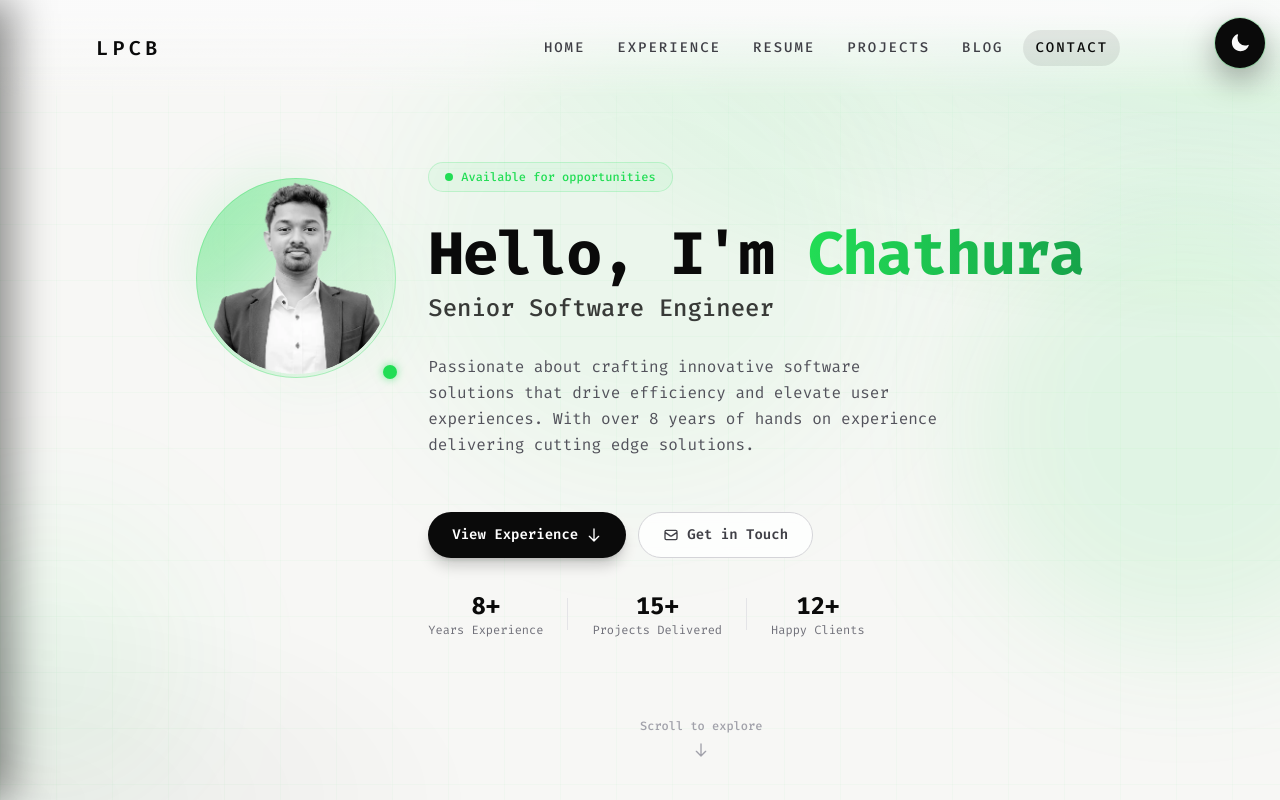
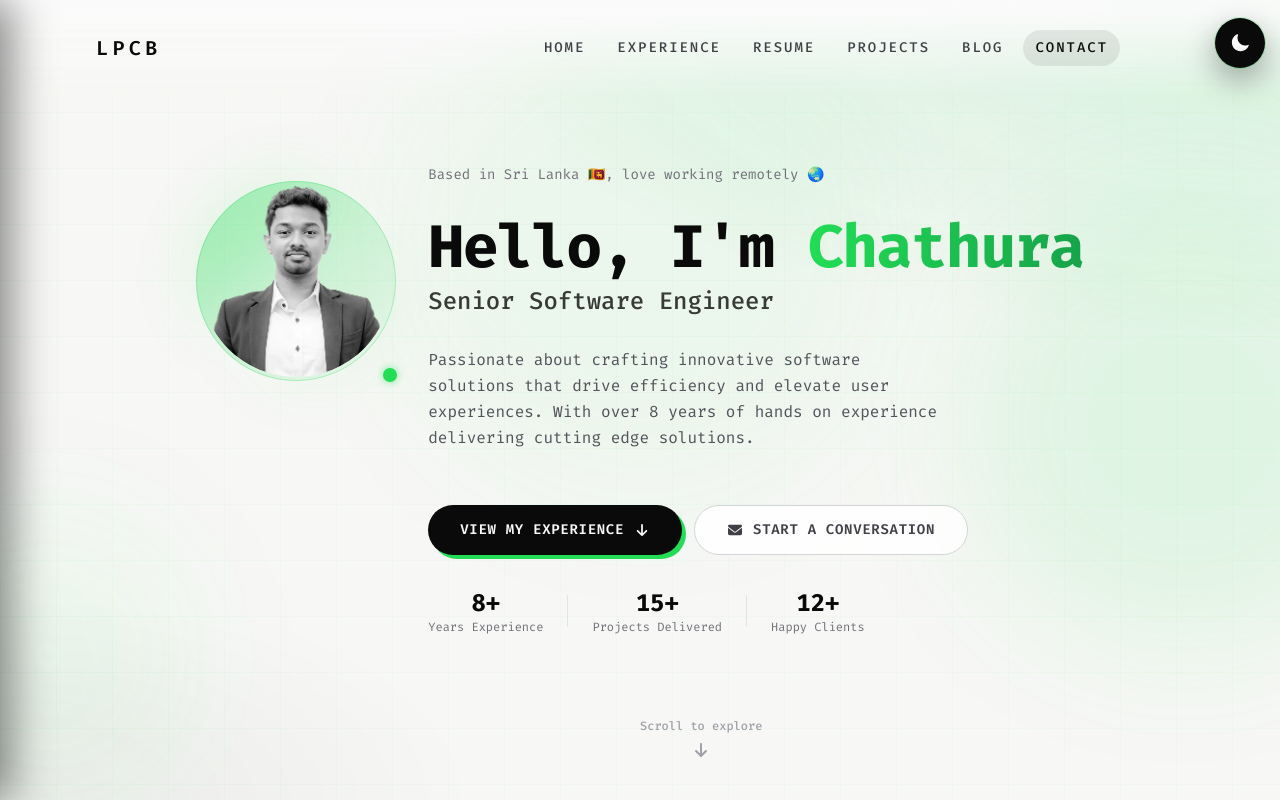
Before and after one commit to ChathuraLiyanapathirana/personal-pp, a Next.js app: page / in a window 1280 px wide. Shown: the top 800 px of the page. Built offline with nearby package versions, Linux system fonts and the light colour scheme; no server answers.

Commit message:
feat(update-content): change the behaviour

```diff
--- a/src/components/sections/HelloSection.tsx
+++ b/src/components/sections/HelloSection.tsx
@@ -1,4 +1,6 @@
 import React from "react";
+import { FontAwesomeIcon } from "@fortawesome/react-fontawesome";
+import { faArrowDown, faEnvelope, faLocationDot, faLocationCrosshairs } from "@fortawesome/free-solid-svg-icons";
 import ProfileImage from "../ProfileImage";
 
 const HelloSection = () => {
@@ -22,14 +24,10 @@ const HelloSection = () => {
 
           {/* Content */}
           <div className="flex flex-col items-center text-center lg:items-start lg:text-left">
-            {/* Greeting badge */}
-            <div className="inline-flex items-center gap-2 rounded-full border border-brand/20 bg-brand/5 px-4 py-1.5 text-xs font-medium text-brand">
-              <span className="relative flex h-2 w-2">
-                <span className="absolute inline-flex h-full w-full animate-ping rounded-full bg-brand opacity-40" />
-                <span className="relative inline-flex h-2 w-2 rounded-full bg-brand" />
-              </span>
-              Available for opportunities
-            </div>
+            {/* Location badge */}
+            <div className="inline-flex items-center gap-1.5 text-sm text-zinc-500 dark:text-zinc-400">
+            Based in Sri Lanka 🇱🇰, love working remotely 🌏
+             </div>
 
             {/* Main heading */}
             <h1 className="font-display mt-8 mb-2 text-4xl font-bold tracking-tight text-ink dark:text-zinc-50 sm:text-5xl md:text-6xl">
@@ -55,21 +53,17 @@ const HelloSection = () => {
             <div className="mt-6 flex flex-col gap-3 sm:flex-row">
               <a
                 href="#experience"
-                className="group inline-flex items-center justify-center gap-2 rounded-full bg-ink px-6 py-3 text-sm font-semibold text-white shadow-lg shadow-ink/20 transition-all duration-200 hover:-translate-y-0.5 hover:bg-zinc-800 hover:shadow-xl hover:shadow-ink/25 dark:bg-zinc-100 dark:text-ink dark:shadow-brand/20 dark:hover:bg-white"
+                className="inline-flex shrink-0 items-center justify-center gap-2.5 rounded-full bg-ink px-8 py-3.5 text-sm font-semibold uppercase tracking-wider text-zinc-50 shadow-brand-sm transition hover:-translate-y-0.5 hover:bg-zinc-800 dark:bg-zinc-100 dark:text-ink dark:shadow-[4px_4px_0_0_#22dd55] dark:hover:bg-white"
               >
-                View Experience
-                <svg className="size-4 transition-transform group-hover:translate-y-0.5" fill="none" viewBox="0 0 24 24" stroke="currentColor" strokeWidth={2}>
-                  <path strokeLinecap="round" strokeLinejoin="round" d="M19 14l-7 7m0 0l-7-7m7 7V3" />
-                </svg>
+                View My Experience
+                <FontAwesomeIcon icon={faArrowDown} className="h-4 w-4" />
               </a>
               <a
                 href="#contact"
-                className="inline-flex items-center justify-center gap-2 rounded-full border border-zinc-300 bg-white/80 px-6 py-3 text-sm font-semibold text-zinc-700 backdrop-blur-sm transition-all duration-200 hover:border-brand/40 hover:text-brand hover:shadow-lg dark:border-zinc-700 dark:bg-zinc-900/50 dark:text-zinc-300 dark:hover:border-brand/50 dark:hover:text-brand"
+                className="inline-flex shrink-0 items-center justify-center gap-2.5 rounded-full border border-zinc-300 bg-white/80 px-8 py-3.5 text-sm font-semibold uppercase tracking-wider text-zinc-700 backdrop-blur-sm transition hover:-translate-y-0.5 hover:border-brand/40 hover:text-brand dark:border-zinc-700 dark:bg-zinc-900/50 dark:text-zinc-300 dark:hover:border-brand/50 dark:hover:text-brand"
               >
-                <svg className="size-4" fill="none" viewBox="0 0 24 24" stroke="currentColor" strokeWidth={2}>
-                  <path strokeLinecap="round" strokeLinejoin="round" d="M3 8l7.89 5.26a2 2 0 002.22 0L21 8M5 19h14a2 2 0 002-2V7a2 2 0 00-2-2H5a2 2 0 00-2 2v10a2 2 0 002 2z" />
-                </svg>
-                Get in Touch
+                <FontAwesomeIcon icon={faEnvelope} className="h-4 w-4" />
+                Start a Conversation
               </a>
             </div>
 
@@ -101,9 +95,7 @@ const HelloSection = () => {
           className="flex flex-col items-center gap-2 text-zinc-400 transition-colors hover:text-brand"
         >
           <span className="text-xs font-medium">Scroll to explore</span>
-          <svg className="size-4" fill="none" viewBox="0 0 24 24" stroke="currentColor" strokeWidth={2}>
-            <path strokeLinecap="round" strokeLinejoin="round" d="M19 14l-7 7m0 0l-7-7m7 7V3" />
-          </svg>
+          <FontAwesomeIcon icon={faArrowDown} className="h-4 w-4" />
         </a>
       </div>
     </section>
```
